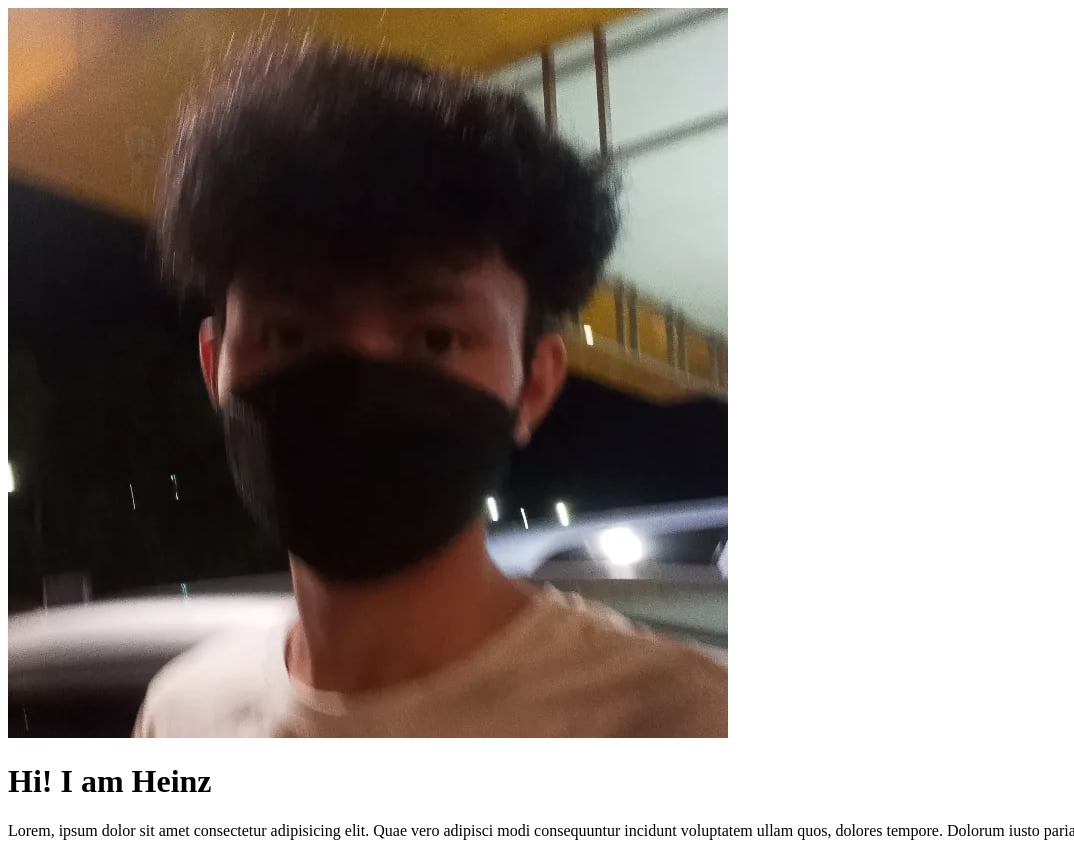
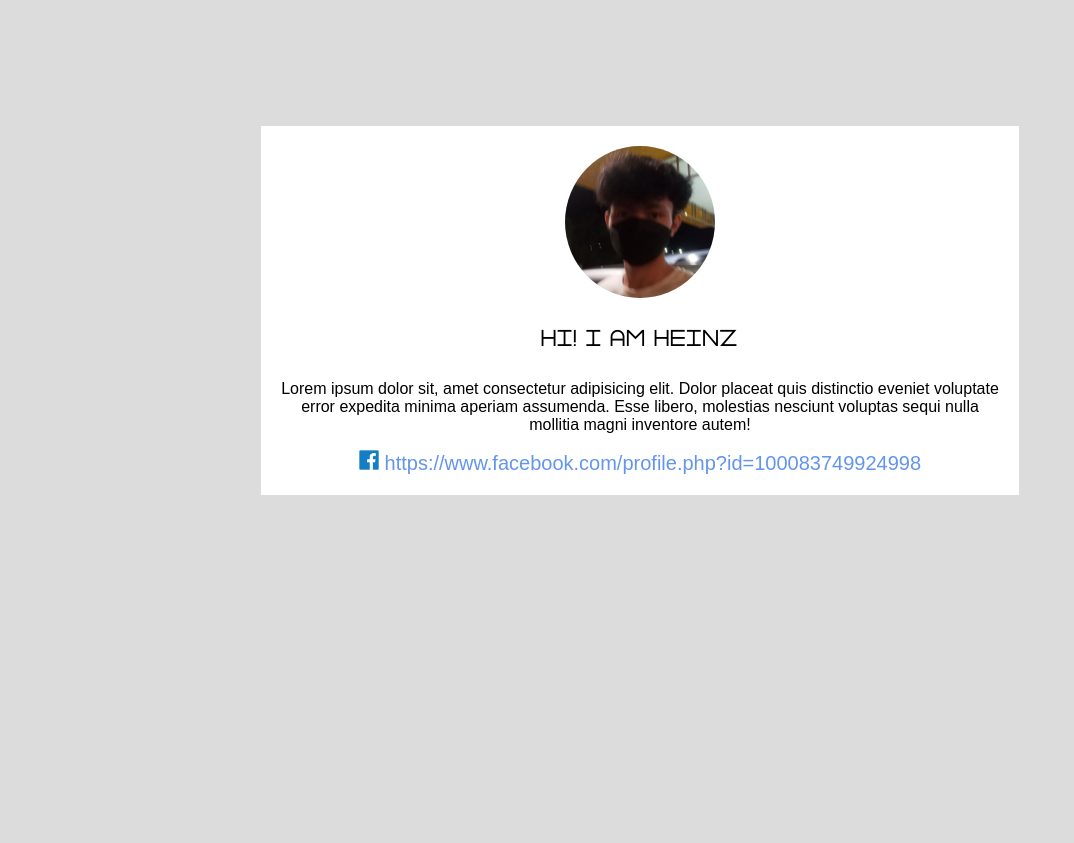
Before and after one commit to Hnz30/activity-yumul-johnjayheinz-bsit-1a, a plain HTML site: page index.html in a window 1280 px wide. Shown: the top 843 px of the page, without its empty margins (0-1074 px from the left). After the commit the page ends 800 px from the top, so only its background shows below. Drawn offline with Linux system fonts and the light colour scheme.

Commit message:
Added my CSS Style

```diff
--- a/index.html
+++ b/index.html
@@ -4,19 +4,27 @@
     <meta charset="UTF-8">
     <meta http-equiv="X-UA-Compatible" content="IE=edge">
     <meta name="viewport" content="width=device-width, initial-scale=1.0">
+
     <link rel="stylesheet" href="style.css">
     <title>Document</title>
 </head>
+
 <body>
+
     <div class="container">
+
         <img src="img/me.jpg" alt="Profile Picture" class="profile">
+
         <h1 class="name">Hi! I am Heinz</h1>
-        <p>Lorem, ipsum dolor sit amet consectetur adipisicing elit. Quae vero adipisci modi consequuntur incidunt voluptatem ullam quos, dolores tempore. Dolorum iusto pariatur!</p>
+
+        <p>Lorem ipsum dolor sit, amet consectetur adipisicing elit. Dolor placeat quis distinctio eveniet voluptate error expedita minima aperiam assumenda. Esse libero, molestias nesciunt voluptas sequi nulla mollitia magni inventore autem!</p>
 
         <a href="https://www.facebook.com/profile.php?id=100083749924998" target="_blank" class="fb_link">
             <img src="img/facebook.png" alt="Social Icon" class="facebook_icon">
             <span>https://www.facebook.com/profile.php?id=100083749924998</span>
         </a>
+
     </div>
+
 </body>
 </html>
--- a/style.css
+++ b/style.css
@@ -0,0 +1,61 @@
+body{
+    background-color:gainsboro;
+    font-family: Arial;
+}
+
+.container{
+    font-family: Arial;
+    background-color: white;
+    padding: 20px;
+    margin-top: 10%;
+    margin-bottom: 10%;
+    margin-left: 20%;
+    margin-right: 20%;
+    text-align: center;
+}
+
+h1{
+    font-family: 'Gasalt-black';
+}
+
+.name{
+    text-transform: uppercase;
+}
+
+.profile{
+    width: 150px;
+    object-fit: cover;
+    border-radius: 50%;
+}
+
+.fb_link{
+    font-family: Arial;
+    padding-left: 40px;
+    padding-right: 40px;
+    padding-top: 10px;
+    padding-bottom: 10px;
+    font-size: 20px;
+    color: cornflowerblue;
+    text-decoration: none;
+}
+
+.fb_link:hover{
+    font-family: Arial, Helvetica, sans-serif;
+    padding-left: 40px;
+    padding-right: 40px;
+    padding-top: 10px;
+    padding-bottom: 10px;
+    background-color: cornflowerblue;
+    margin: 50px;
+    color: white;
+    border-radius: 30px;
+}
+
+.facebook_icon{
+    height: 20px;
+}
+
+@font-face{
+    font-family: 'Gasalt-black';
+    src: url(/fonts/Gasalt-Black.ttf);
+}
```
